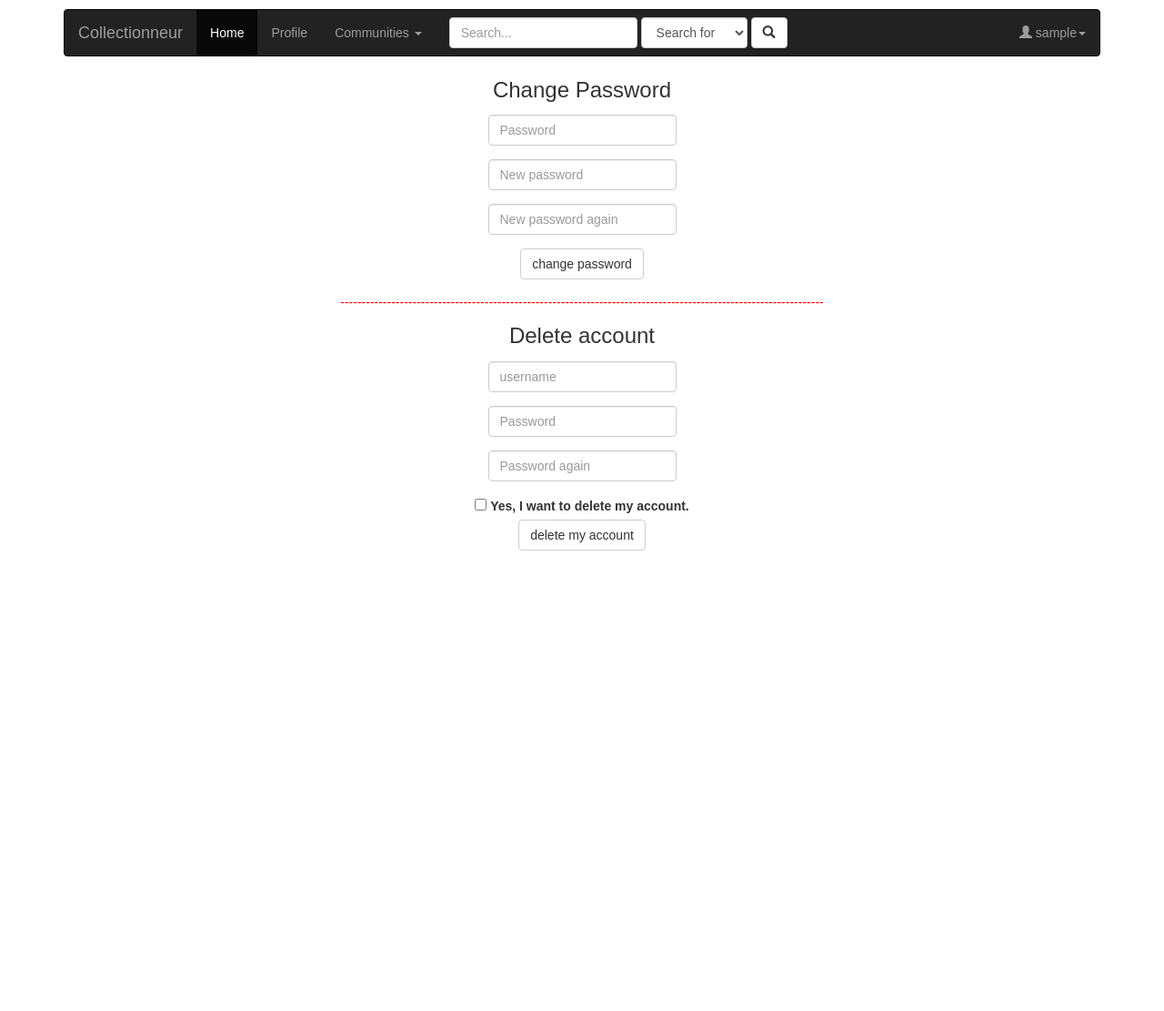
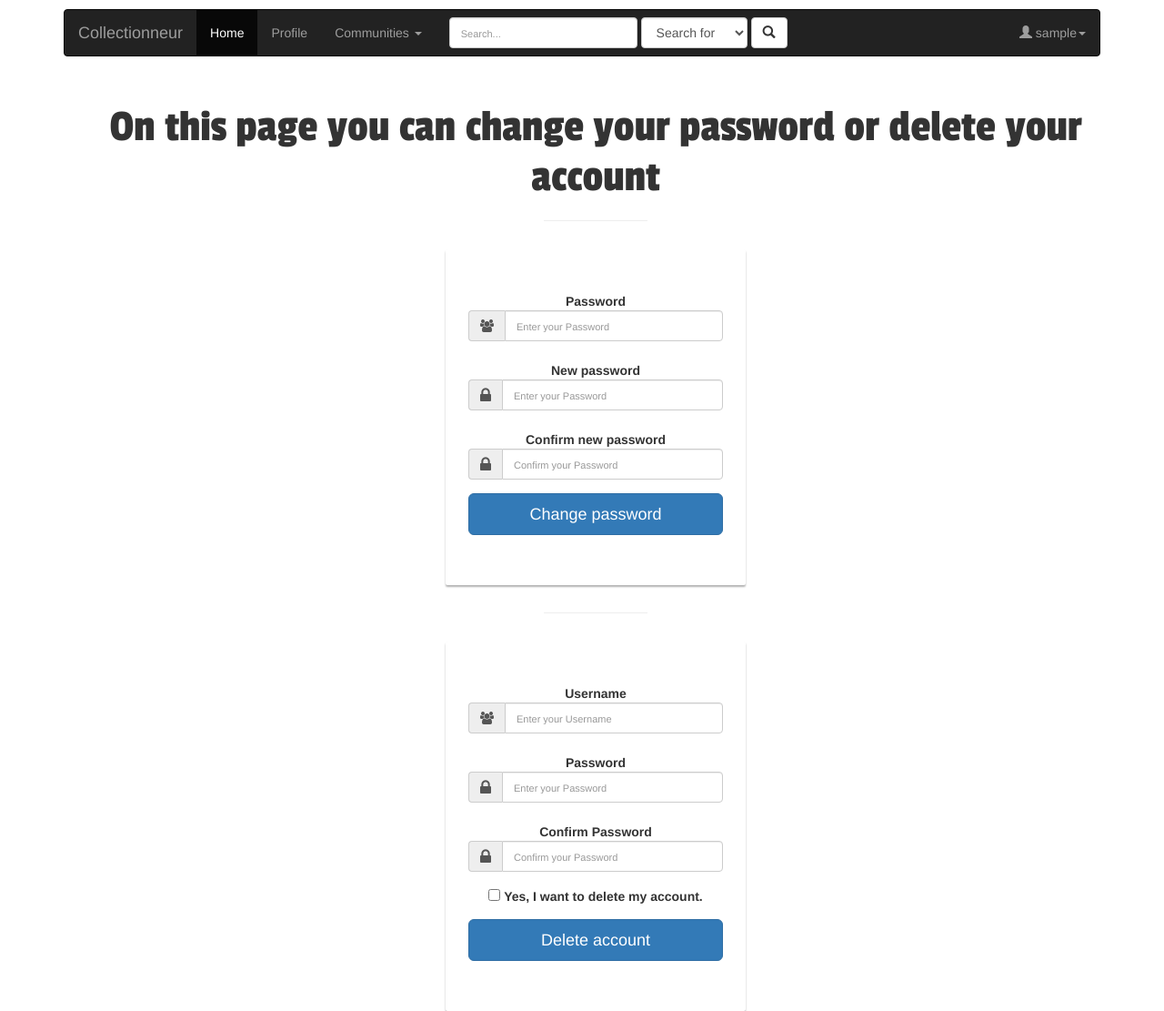
Before and after one commit to Deniz11/WebIK24, a Flask app: page /settings in a window 1280 px wide. Shown: the whole page at 91% size. Before the commit the page ends 605 px from the top, so only its background shows below. Run offline with Flask 2, Linux system fonts and the light colour scheme; the visitor is signed in with stand-in values (Sample User, id 1); some libraries are stand-ins or nearby versions.

Commit message:
user settings mooi gemaakt

```diff
--- a/Collectionneur/application.py
+++ b/Collectionneur/application.py
@@ -65,7 +65,7 @@ def login():
         # ensure username exists and password is correct
         if not User.user(request.form.get("username")) or not pwd_context.verify(request.form.get("password"), User.user(request.form.get("username"))[0]["hash"]):
             flash("Invalid username and/or password")
-            return render_template("login.html")
+            return redirect(url_for("index"))
 
         # remember which user has logged in
         session["user_id"] = User.user(request.form.get("username"))[0]["id"]
@@ -77,7 +77,7 @@ def login():
 
     # else if user reached route via GET (as by clicking a link or via redirect)
     else:
-        return render_template("login.html")
+        return redirect(url_for("index"))
 
 @app.route("/logout")
 def logout():
--- a/Collectionneur/templates/settings.html
+++ b/Collectionneur/templates/settings.html
@@ -5,48 +5,154 @@
 {% endblock %}
 
 {% block main %}
-    <p style = "align-text:center">
-        <font size="5">Change Password</font>
-    </p>
+<head>
+		<meta name="viewport" content="width=device-width, initial-scale=1">
+		<link rel="stylesheet" type="text/css" href="assets/css/bootstrap.css">
 
-    <form action="{{ url_for('settings') }}" method="post">
-        <fieldset>
+		<!-- Website CSS style -->
+		<link rel="stylesheet" type="text/css" href="assets/css/main.css">
+
+		<!-- Website Font style -->
+	    <link rel="stylesheet" href="https://maxcdn.bootstrapcdn.com/font-awesome/4.6.1/css/font-awesome.min.css">
+
+		<!-- Google Fonts -->
+		<link href='https://fonts.googleapis.com/css?family=Passion+One' rel='stylesheet' type='text/css'>
+		<link href='https://fonts.googleapis.com/css?family=Oxygen' rel='stylesheet' type='text/css'>
+
+		<title>Admin</title>
+	</head>
+	<style>
+h1.title {
+	font-size: 50px;
+	font-family: 'Passion One', cursive;
+	font-weight: 400;
+}
+
+hr{
+	width: 10%;
+	color: #fff;
+}
+
+.form-group{
+	margin-bottom: 15px;
+}
+
+label{
+	margin-bottom: 15px;
+}
+
+input,
+input::-webkit-input-placeholder {
+    font-size: 11px;
+    padding-top: 3px;
+}
+
+.main-login{
+ 	background-color: #fff;
+    /* shadows and rounded borders */
+    -moz-border-radius: 2px;
+    -webkit-border-radius: 2px;
+    border-radius: 2px;
+    -moz-box-shadow: 0px 2px 2px rgba(0, 0, 0, 0.3);
+    -webkit-box-shadow: 0px 2px 2px rgba(0, 0, 0, 0.3);
+    box-shadow: 0px 2px 2px rgba(0, 0, 0, 0.3);
+
+}
+
+.main-center{
+ 	margin-top: 30px;
+ 	margin: 0 auto;
+ 	max-width: 330px;
+    padding: 40px 40px;
+
+}
+	</style>
+    <body>
+		<div class="container">
+			<div class="row main">
+				<div class="panel-heading">
+	               <div class="panel-title text-center">
+	               		<h1 class="title">On this page you can change your password or delete your account</h1>
+	               		<hr />
+	               	</div>
+	            </div>
+				<div class="main-login main-center">
+					<form class="form-horizontal" method="post" action="{{ url_for('settings') }}">
 
 						<div class="form-group">
-                <input class="form-control" name="password" placeholder="Password" type="password"/>
+							<label for="password" class="cols-sm-2 control-label">Password</label>
+							<div class="cols-sm-10">
+								<div class="input-group">
+									<span class="input-group-addon"><i class="fa fa-users fa" aria-hidden="true"></i></span>
+									<input type="password" required class="form-control" name="password" id="password"  placeholder="Enter your Password"/>
 								</div>
-            <div class="form-group">
-                <input class="form-control" name="password-new" placeholder="New password" type="password"/>
 							</div>
-            <div class="form-group">
-                <input class="form-control" name="password-new-again" placeholder="New password again" type="password"/>
-            </div>
-            <div class="form-group">
-                <button class="btn btn-default" type="submit" value= "change password selected" name="change password selected">change password</button>
-            </div>
-        </fieldset>
-    </form>
-
-    <p style = "align-text:center">
-        <font color="red">------------------------------------------------------------------------------------------------------------------</font>
-    </p>
-
-    <p style = "align-text:center">
-        <font size="5">Delete account</font>
-    </p>
-
-    <form action="{{ url_for('settings') }}" method="post">
-        <fieldset>
-
-            <div class="form-group">
-                <input class="form-control" name="username" placeholder="username" type="text"/>
 						</div>
 
 						<div class="form-group">
-                <input class="form-control" name="password" placeholder="Password" type="password"/>
+							<label for="password" class="cols-sm-2 control-label">New password</label>
+							<div class="cols-sm-10">
+								<div class="input-group">
+									<span class="input-group-addon"><i class="fa fa-lock fa-lg" aria-hidden="true"></i></span>
+									<input type="password" minlength = "8" required class="form-control" name="password-new" id="password"  placeholder="Enter your Password"/>
 								</div>
+							</div>
+						</div>
+
 						<div class="form-group">
-                <input class="form-control" name="password-again" placeholder="Password again" type="password"/>
+							<label for="confirm" class="cols-sm-2 control-label">Confirm new password</label>
+							<div class="cols-sm-10">
+								<div class="input-group">
+									<span class="input-group-addon"><i class="fa fa-lock fa-lg" aria-hidden="true"></i></span>
+									<input type="password" minlength = "8" required class="form-control" name="password-new-again" id="confirm"  placeholder="Confirm your Password"/>
+								</div>
+							</div>
+						</div>
+
+						<div class="form-group ">
+							<button type="submit" class="btn btn-primary btn-lg btn-block login-button" value= "change password selected" name="change password selected">Change password</button>
+						</div>
+					</form>
+				</div>
+
+
+
+				<div class="panel-heading">
+	               <div class="panel-title text-center">
+	               		<hr />
+	               	</div>
+	            </div>
+				<div class="main-login main-center">
+					<form class="form-horizontal" method="post" action="{{ url_for('settings') }}">
+
+						<div class="form-group">
+							<label for="username" class="cols-sm-2 control-label">Username</label>
+							<div class="cols-sm-10">
+								<div class="input-group">
+									<span class="input-group-addon"><i class="fa fa-users fa" aria-hidden="true"></i></span>
+									<input type="text" required class="form-control" name="username" id="username"  placeholder="Enter your Username"/>
+								</div>
+							</div>
+						</div>
+
+						<div class="form-group">
+							<label for="password" class="cols-sm-2 control-label">Password</label>
+							<div class="cols-sm-10">
+								<div class="input-group">
+									<span class="input-group-addon"><i class="fa fa-lock fa-lg" aria-hidden="true"></i></span>
+									<input type="password" minlength = "8" required class="form-control" name="password" id="password"  placeholder="Enter your Password"/>
+								</div>
+							</div>
+						</div>
+
+						<div class="form-group">
+							<label for="confirm" class="cols-sm-2 control-label">Confirm Password</label>
+							<div class="cols-sm-10">
+								<div class="input-group">
+									<span class="input-group-addon"><i class="fa fa-lock fa-lg" aria-hidden="true"></i></span>
+									<input type="password" minlength = "8" required class="form-control" name="password-again" id="confirm"  placeholder="Confirm your Password"/>
+								</div>
+							</div>
 						</div>
 
 						<div>
@@ -54,9 +160,15 @@
             <label for="checker">Yes, I want to delete my account.</label>
             </div>
 
-            <div class="form-group">
-                <button class="btn btn-default" type="submit" value= "delete account selected" name= "delete account selected">delete my account</button>
+
+						<div class="form-group ">
+							<button type="submit" class="btn btn-primary btn-lg btn-block login-button" value= "delete account selected" name= "delete account selected">Delete account</button>
 						</div>
-        </fieldset>
 					</form>
+				</div>
+			</div>
+		</div>
+
+		<script type="text/javascript" src="assets/js/bootstrap.js"></script>
+	</body>
 {% endblock %}
```
Lines whose indentation alone changed are shown as unchanged.
